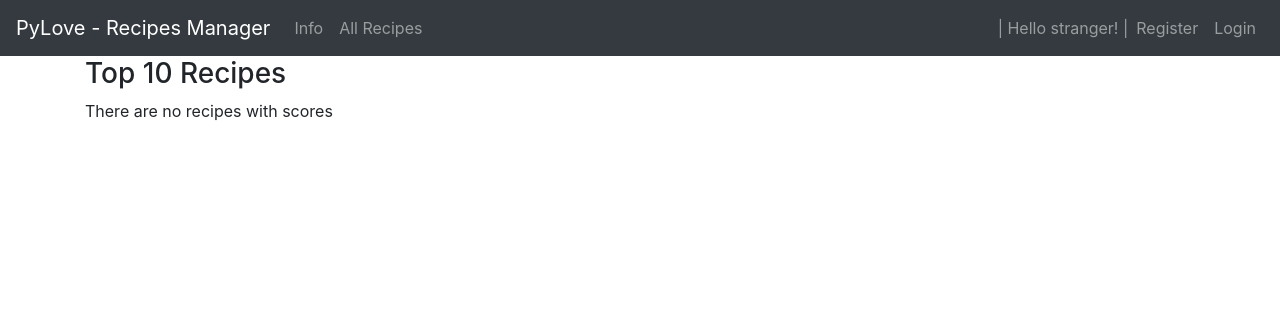
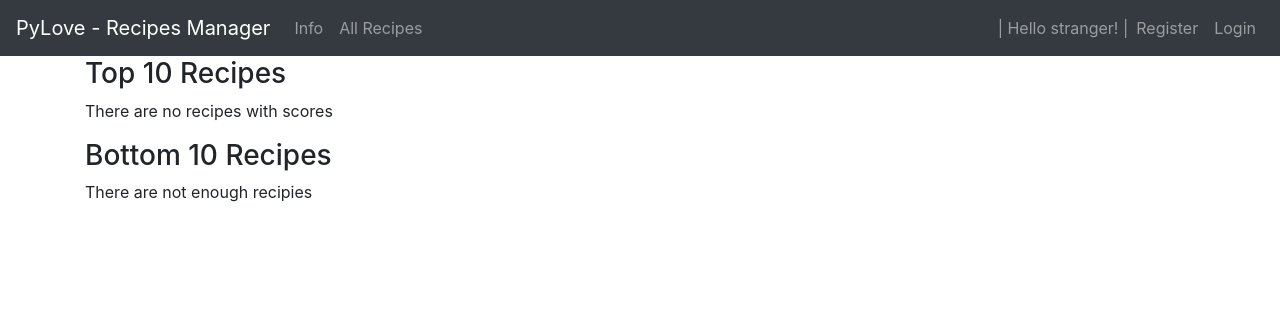
Before and after one commit to pyloveorg/recipes_manager, a Flask app: page / in a window 1280 px wide. Shown: the top 316 px of the page. Run offline with Flask 2, Linux system fonts and the light colour scheme; data that the repository does not hold is empty; some libraries are stand-ins or nearby versions.

Commit message:
added bottom 10 recipies on index page

```diff
--- a/templates/index.html
+++ b/templates/index.html
@@ -16,6 +16,18 @@
         <p>There are no recipes with scores</p>
       {% endif %}
 
+      <h3>Bottom 10 Recipes</h3>
+      {% if worst_recipes %}
+        <ol>
+        {% for recipe in worst_recipes %}
+        <li>
+          <a href="{{ url_for('show_recipe', recipe_id=recipe.id) }}">{{ recipe.title }}</a> {{ recipe.average_score }}
+        </li>
+        {% endfor %}
+        </ol>
+      {% else: %}
+        <p>There are not enough recipies</p>
+      {% endif %}
 
     </div>
   </div>
--- a/views.py
+++ b/views.py
@@ -10,12 +10,20 @@ from forms import RegistrationForm, LoginForm
 
 @app.route('/', methods=['GET'])
 def index():
-    top_recipes = Recipe.query\
-        .filter(Recipe.is_public==True, Recipe.average_score!=None)\
-        .order_by(Recipe.average_score.desc())\
+    top_recipes = Recipe.query \
+        .filter(Recipe.is_public == True, Recipe.average_score != None) \
+        .order_by(Recipe.average_score.desc(), Recipe.title.asc()) \
+        .limit(10) \
+        .all()
+
+    top_ids = [recipe.id for recipe in top_recipes]
+
+    worst_recipes = Recipe.query\
+        .filter(Recipe.is_public==True, Recipe.average_score!=None, Recipe.id.notin_(top_ids))\
+        .order_by(Recipe.average_score.asc(), Recipe.title.asc())\
         .limit(10)\
         .all()
-    return render_template('index.html', top_recipes=top_recipes)
+    return render_template('index.html', top_recipes=top_recipes, worst_recipes=worst_recipes)
 
 @app.route('/info', methods=['GET', 'POST'])
 def info():
```
